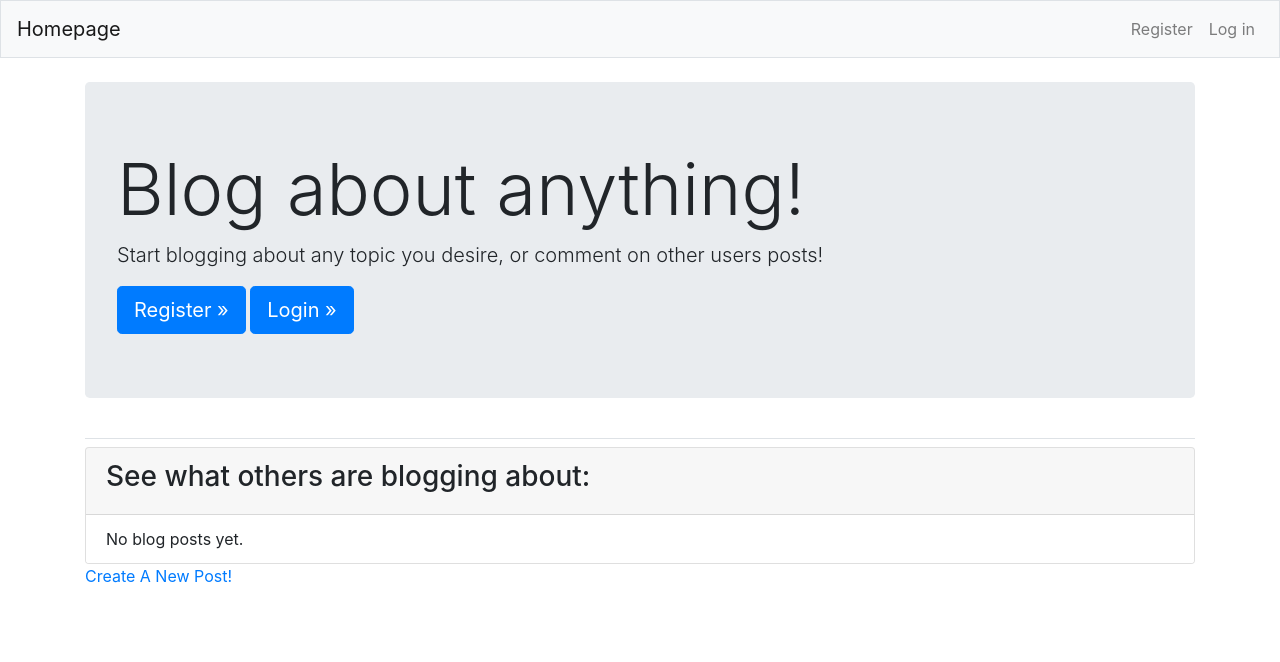
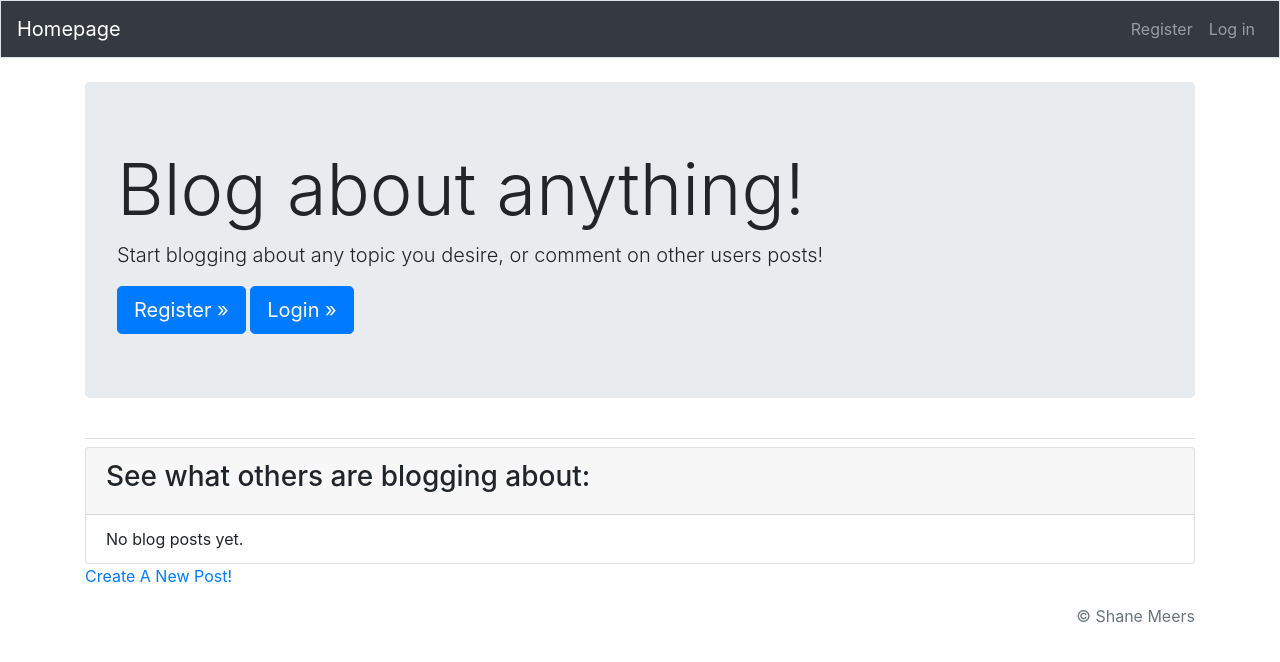
Before and after one commit to shanem28/PCC_Django, a Django app: template exercises/Blog/blogs/templates/blogs/index.html in a window 1280 px wide. Shown: the top 662 px of the page. Run offline with Django 3.2, Linux system fonts and the light colour scheme; the template is opened without the code that fills it, so the values that code supplies are empty; some libraries are stand-ins or nearby versions.

Commit message:
Changed layout colors

```diff
--- a/exercises/Blog/blogs/templates/blogs/base.html
+++ b/exercises/Blog/blogs/templates/blogs/base.html
@@ -2,6 +2,7 @@
 
 <!doctype html>
 <html lang='en'>
+
     <head>
         <meta charset="utf-8">
         <meta name="viewport" content="width=device-width, initial-scale=1,
@@ -13,7 +14,7 @@
     </head>
 
     <body>
-        <nav class="navbar navbar-expand-md navbar-light bg-light mb-4 border">
+        <nav class="navbar navbar-expand-md navbar-dark bg-dark mb-4 border">
             <a class="navbar-brand" href="{% url 'blogs:index' %}">Homepage</a>
             <button class="navbar-toggler" type="button" data-toggle="collapse" data-target="#navbarCollapse"
                 aria-controls="navbarCollapse" aria-expanded="false" aria-label="Noggle navigation">
@@ -46,5 +47,11 @@
                 {% block content %}{% endblock content %}
             </div>
         </main>
+        <footer class="text-muted">
+            <div class="container text-right">
+                <p> &copy; Shane Meers</p>
+            </div>
+        </footer>
     </body>
+
 </html>
```
Lines whose indentation alone changed are shown as unchanged.
